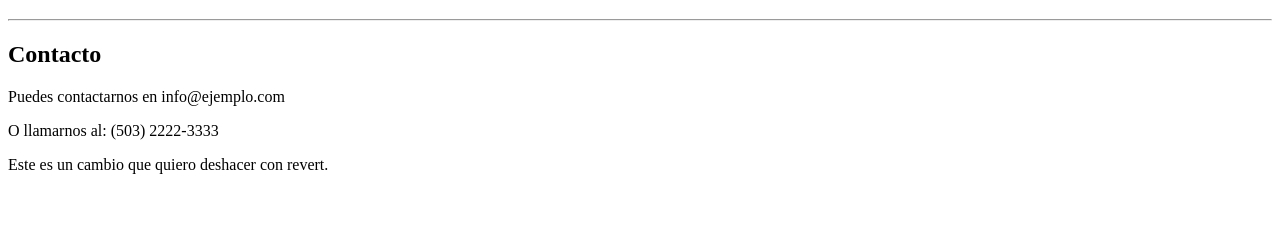
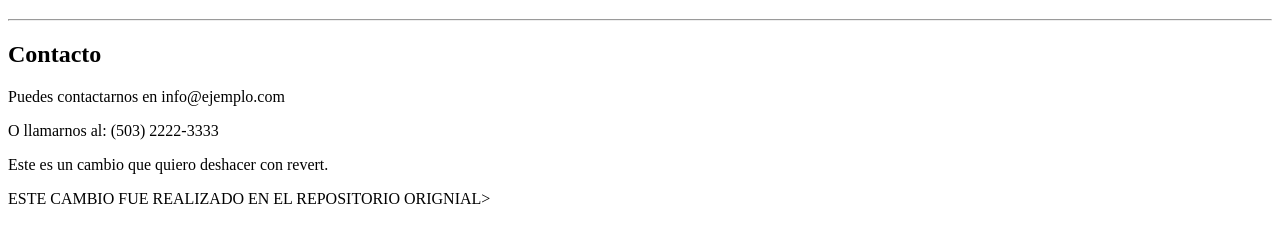
Before and after one commit to Luis-Manzanares/mi-repaso-git, a plain HTML site: page index.html in a window 1280 px wide. Shown: the part 61-304 px from the top of the page. Drawn offline with Linux system fonts and the light colour scheme.

Commit message:
feat: Agregado texto desde repo original

```diff
--- a/index.html
+++ b/index.html
@@ -13,5 +13,6 @@
     <p>Puedes contactarnos en info@ejemplo.com</p>
     <p>O llamarnos al: (503) 2222-3333</p>
     <p>Este es un cambio que quiero deshacer con revert.</p>
+    <p>ESTE CAMBIO FUE REALIZADO EN EL REPOSITORIO ORIGNIAL>
 </body>
 </html>
```
